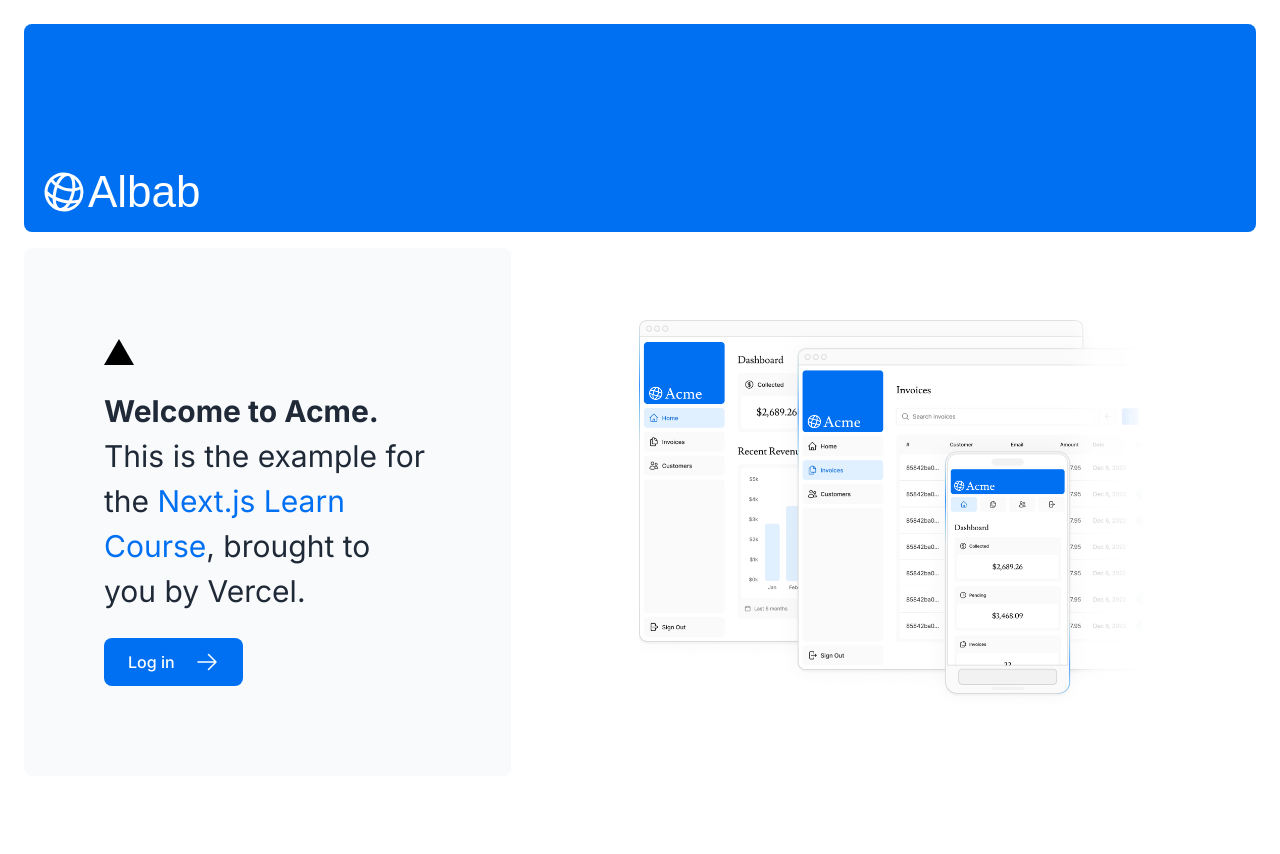
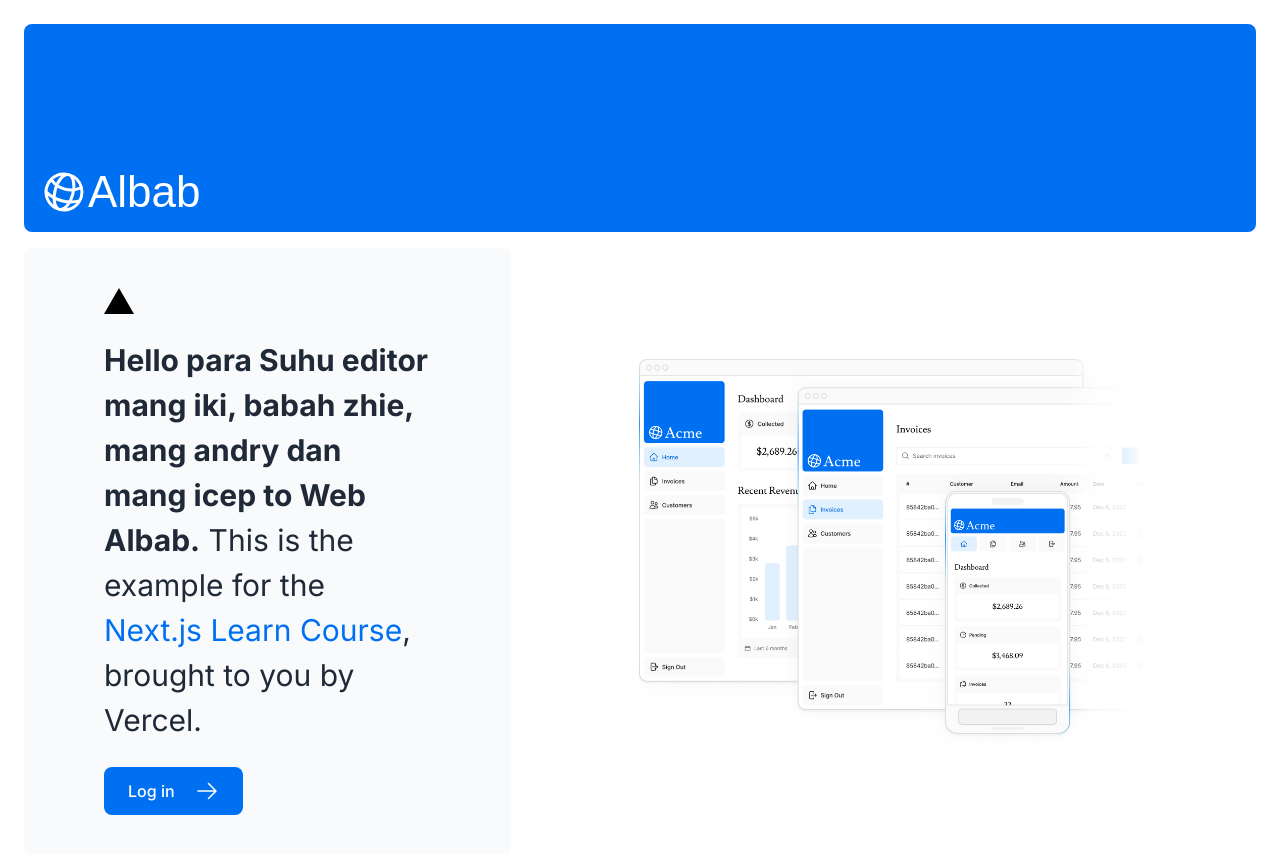
Before and after one commit to albab83/nextjs-dashboard, a Next.js app: page / in a window 1280 px wide. Shown: the top 854 px of the page. Before the commit the page ends 800 px from the top, so only its background shows below. Built offline with nearby package versions, Linux system fonts and the light colour scheme; a web font is replaced by a local one.

Commit message:
tambah text

```diff
--- a/app/page.tsx
+++ b/app/page.tsx
@@ -13,7 +13,7 @@
         <div className="flex flex-col justify-center gap-6 rounded-lg bg-gray-50 px-6 py-10 md:w-2/5 md:px-20">
         <div className="relative w-0 h-0 border-l-[15px] border-r-[15px] border-b-[26px] border-l-transparent border-r-transparent border-b-black"/>
           <p className={`text-xl text-gray-800 md:text-3xl md:leading-normal`}>
-            <strong>Welcome to Acme.</strong> This is the example for the{' '}
+            <strong>Hello para Suhu editor mang iki, babah zhie, mang andry dan mang icep to Web Albab.</strong> This is the example for the{' '}
             <a href="https://nextjs.org/learn/" className="text-blue-500">
               Next.js Learn Course
             </a>
```
